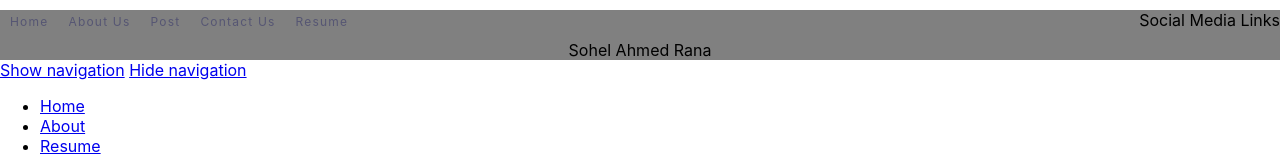
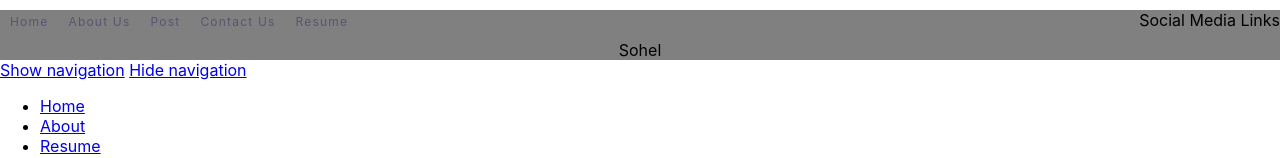
Before and after one commit to Sohel-Ahmed-Rana/sohelahmed, a React (Create React App) app: page / in a window 1280 px wide. Shown: the top 158 px of the page. Built offline with nearby package versions, Linux system fonts and the light colour scheme.

Commit message:
Update App.js

```diff
--- a/src/App.js
+++ b/src/App.js
@@ -8,7 +8,7 @@ function App() {
     <div className="App">
     <Header/>
 
-       <div>Sohel Ahmed Rana</div>
+       <div>Sohel</div>
 
     </div>
   );
```
